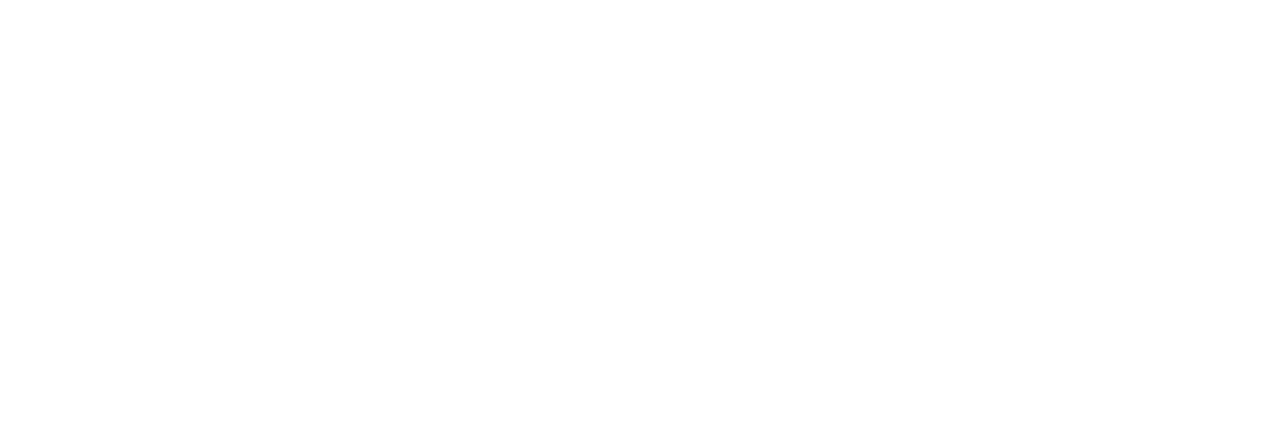
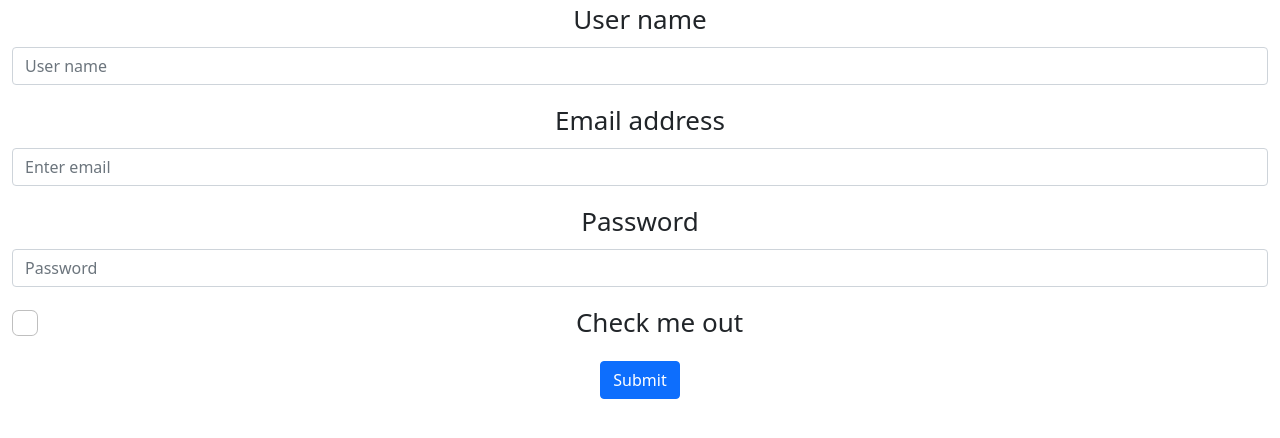
Before and after one commit to antoraphael/Seeker, a React (Create React App) app in the folder client/: page /signupa in a window 1280 px wide. Before the commit this address had no page. Shown: the top 438 px of the page. Built offline with nearby package versions, Linux system fonts and the light colour scheme.

Commit message:
validation

```diff
--- a/client/src/App.js
+++ b/client/src/App.js
@@ -8,6 +8,7 @@ import LifecycleDemo from "./test components/class components/lifecycle";
 import HocMain from "./test components/Highorder components/hocMain";
 import ParentComp from "./test components/pure components/parentComp";
 import Usemem from "./test components/Functional components/usemem";
+import SignupA from "./components/signup";
 
 function App() {
   return (
@@ -19,6 +20,8 @@ function App() {
 
             <Routes>
               <Route path="/" element={<LoginPage />} />
+              <Route path="/signupa" element={<SignupA />} />
+
               <Route path="/funcomp" element={<FunComp />} />
               <Route path="/effectHook" element={<EffectHook />} />
               <Route path="/lifecycle" element={<LifecycleDemo />} />
--- a/client/src/components/login.js
+++ b/client/src/components/login.js
@@ -1,14 +1,14 @@
-import React from 'react';
-import { Button, Form, Label } from 'react-bootstrap';
-
+import React from "react";
+import { Button, Form, Label } from "react-bootstrap";
+import { Link } from "react-router-dom";
 
 const LoginPage = () => {
-return(
-    <div className='box'>
+  return (
+    <div className="box">
       <Form>
         <Form.Group className="mb-3" controlId="formBasicEmail">
           <Form.Label>Email address</Form.Label>
-    <Form.Control type="email" placeholder="Enter email" />
+          <Form.Control name="email" type="email" placeholder="Enter email" />
           <Form.Text className="text-muted">
             We'll never share your email with anyone else.
           </Form.Text>
@@ -16,18 +16,22 @@ return(
 
         <Form.Group className="mb-3" controlId="formBasicPassword">
           <Form.Label>Password</Form.Label>
-    <Form.Control type="password" placeholder="Password" />
+          <Form.Control
+            name="password"
+            type="password"
+            placeholder="Password"
+          />
         </Form.Group>
         <Form.Group className="mb-3" controlId="formBasicCheckbox">
           <Form.Check type="checkbox" label="Check me out" />
         </Form.Group>
-  <Button variant="primary" type="submit" href='/funcomp'>
+        <Button variant="primary" type="submit" href="/funcomp">
           Submit
         </Button>
+        <Link to="/signupa">signup</Link>
       </Form>
     </div>
   );
-
-}
+};
 
 export default LoginPage;
--- /dev/null
+++ b/client/src/components/signup.js
@@ -0,0 +1,100 @@
+import React, { useState, useEffect } from "react";
+import { Button, Form, Label } from "react-bootstrap";
+import "../resuable/style.css";
+
+const SignupA = () => {
+  const initialValues = { username: "", email: "", password: "" };
+  const [formValue, setFormValue] = useState(initialValues);
+  const [formError, setFormError] = useState({});
+  const [isSubmit, setIsSubmit] = useState(false);
+
+  const handleChange = (e) => {
+    const { name, value } = e.target;
+    setFormValue({ ...formValue, [name]: value });
+    // console.log(formValue);
+  };
+
+  const handleSubmit = (e) => {
+    e.preventDefault();
+    setFormError(validate(formValue));
+    setIsSubmit(true);
+  };
+
+  useEffect(() => {
+    console.log(formError);
+
+    if (Object.keys(formError).length === 0 && isSubmit) {
+      console.log("no error ", formValue);
+    }
+  }, [formError]);
+
+  const validate = (values) => {
+    const error = {};
+    const passwordRegex =
+      /^(?=.*[0-9])(?=.*[!@#$%^&*])[a-zA-Z0-9!@#$%^&*]{6,16}$/;
+    const emailRegex =
+      /^([a-zA-Z0-9_\-\.]+)@([a-zA-Z0-9_\-\.]+)\.([a-zA-Z]{2,5})$/;
+    if (!values.username) {
+      error.username = "user name required";
+    }
+    if (!values.email) {
+      error.email = "user email required";
+    } else if (!emailRegex.test(values.email)) {
+      error.email = "invalid email";
+    }
+    if (!values.password) {
+      error.password = "user password required";
+    } else if (!passwordRegex.test(values.password)) {
+      error.password = "weak password";
+    }
+    return error;
+  };
+
+  return (
+    <div>
+      <Form onSubmit={handleSubmit}>
+        <Form.Group className="mb-3" controlId="formBasicEmail">
+          <Form.Label>User name</Form.Label>
+          <Form.Control
+            name="username"
+            placeholder="User name"
+            value={formValue.username}
+            onChange={handleChange}
+          />
+          <Form.Text className="text-error">{formError.username}</Form.Text>
+        </Form.Group>
+
+        <Form.Group className="mb-3" controlId="formBasicEmail">
+          <Form.Label>Email address</Form.Label>
+          <Form.Control
+            name="email"
+            placeholder="Enter email"
+            value={formValue.email}
+            onChange={handleChange}
+          />
+          <Form.Text className="text-error">{formError.email}</Form.Text>
+        </Form.Group>
+
+        <Form.Group className="mb-3" controlId="formBasicPassword">
+          <Form.Label>Password</Form.Label>
+          <Form.Control
+            name="password"
+            type="password"
+            placeholder="Password"
+            value={formValue.password}
+            onChange={handleChange}
+          />
+          <Form.Text className="text-error">{formError.password}</Form.Text>
+        </Form.Group>
+        <Form.Group className="mb-3" controlId="formBasicCheckbox">
+          <Form.Check type="checkbox" label="Check me out" />
+        </Form.Group>
+        <Button variant="primary" type="submit">
+          Submit
+        </Button>
+      </Form>
+    </div>
+  );
+};
+
+export default SignupA;
--- a/client/src/resuable/style.css
+++ b/client/src/resuable/style.css
@@ -0,0 +1,3 @@
+.text-error {
+  color: rgb(194, 63, 63);
+}
--- a/client/src/test components/class components/counter.js
+++ b/client/src/test components/class components/counter.js
@@ -1,10 +1,9 @@
 import React from "react";
 import { Button } from "react-bootstrap";
 
-const ErrorComponent = () => {
-    <div>{props.ignore}</div>
-}
-
+// const ErrorComponent = () => {
+//   <div>{props.ignore}</div>;
+// };
 
 export default class Counter extends React.Component {
   constructor(props) {
@@ -18,7 +17,6 @@ export default class Counter extends React.Component {
     this.increment = () => this.setState({ counter: this.state.counter + 1 });
     this.decrement = () => this.setState({ counter: this.state.counter - 1 });
   }
-
 
   // Lifecycle components ---------------------
   componentDidMount() {
@@ -43,11 +41,10 @@ export default class Counter extends React.Component {
     return true;
   }
 
-
   componentDidCatch(error, info) {
     console.log("componet did catch error");
 
-    this.setState({error, info})
+    this.setState({ error, info });
   }
   static getDerivedStateFromProps(props, state) {
     if (props.seed && state.seed !== props.seed) {
@@ -59,14 +56,12 @@ export default class Counter extends React.Component {
     return null;
   }
 
-
   render() {
-      console.log("Render", this.state.error);
-    if(this.props.showErrorComponent && this.state.error){
-       return <div>An error has occured : {this.state.error.message}</div>
+    console.log("Render", this.state.error);
+    if (this.props.showErrorComponent && this.state.error) {
+      return <div>An error has occured : {this.state.error.message}</div>;
     }
     return (
-
       <div>
         <div className="mt-3"></div>
         <Button variant="outline-primary" onClick={this.increment}>
@@ -77,10 +72,8 @@ export default class Counter extends React.Component {
         </Button>
 
         <p className="pt-5">count {this.state.counter}</p>
-        {this.props.showErrorComponent ? <ErrorComponent /> : null }
+        {/* {this.props.showErrorComponent ? <ErrorComponent /> : null } */}
       </div>
     );
   }
-
-
 }
```
Lines whose indentation alone changed are shown as unchanged.
